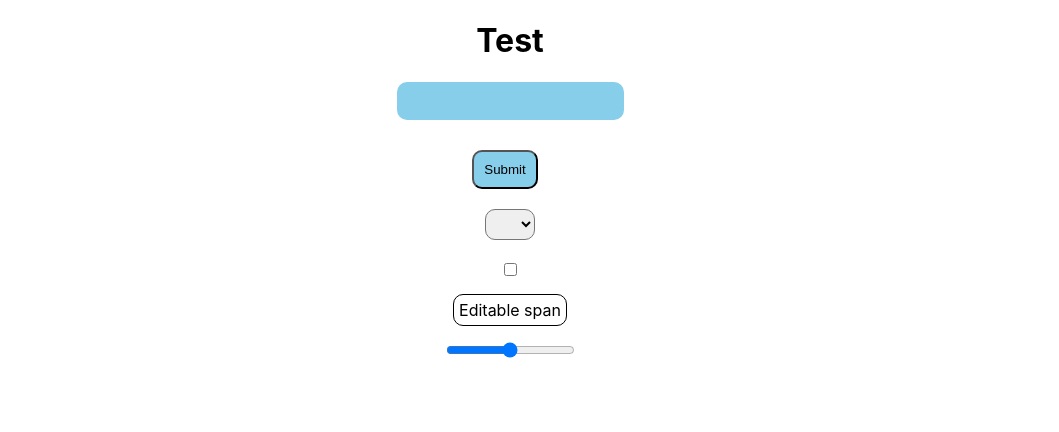
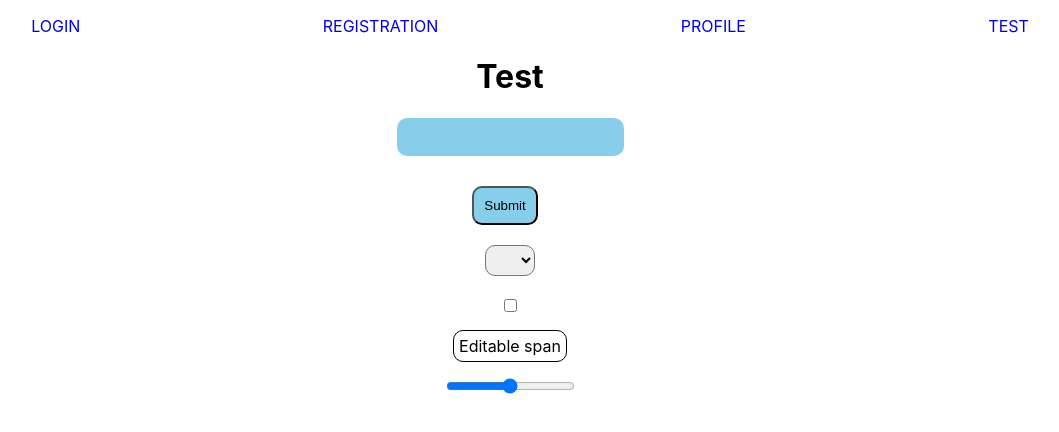
Before and after one commit to ElizarovArtem/Friday, a React (Create React App) app: page /#/test in a window 1280 px wide. Shown: the top 432 px of the page, without its empty margins (130-1189 px from the left). Built offline with nearby package versions, Linux system fonts and the light colour scheme.

Commit message:
refactor

```diff
--- a/src/App.tsx
+++ b/src/App.tsx
@@ -1,29 +1,15 @@
 import React from 'react';
-import {HashRouter, Redirect, Route, Switch} from 'react-router-dom';
+import {HashRouter} from 'react-router-dom';
 import './App.css';
-import {Login} from "./Components/Login/Login";
-import {Registration} from "./Components/Registration/Registration";
-import {Profile} from "./Components/Profile/Profile";
-import {PasswordRecovery} from "./Components/PasswordRecovery/PasswordRecovery";
-import {NewPasswordEnter} from "./Components/NewPasswordEnter/NewPasswordEnter";
-import {Test} from "./Components/Test/Test";
-import {Error} from "./Components/Error/Error";
+import {Header} from './Components/Header/Header';
+import {Routes} from './Components/Routes/Routes';
 
 function App() {
     return (
         <div className="App">
             <HashRouter>
-                <Switch>
-                    <Route path={"/"} exact render={() => <Redirect to={"/test"}/>}/>
-                    <Route path={'/login'} render={() => <Login/>}/>
-                    <Route path={'/registration'} render={() => <Registration/>}/>
-                    <Route path={'/profile'} render={() => <Profile/>}/>
-                    <Route path={'/pas-recovery'} render={() => <PasswordRecovery/>}/>
-                    <Route path={'/pas-enter'} render={() => <NewPasswordEnter/>}/>
-                    <Route path={'/test'} render={() => <Test/>}/>
-                    <Route path={'/404'} render={() => <Error/>}/>
-                    <Redirect from={'*'} to={'/404'}/>
-                </Switch>
+                <Header/>
+                <Routes/>
             </HashRouter>
         </div>
     );
--- /dev/null
+++ b/src/Components/Header/Header.module.css
@@ -0,0 +1,8 @@
+.list {
+    display: flex;
+    justify-content: space-around;
+    list-style-type: none;
+}
+.link {
+    text-decoration: none;
+}
--- /dev/null
+++ b/src/Components/Header/Header.tsx
@@ -0,0 +1,18 @@
+import React from "react";
+import {NavLink} from 'react-router-dom'
+import {ROUTE} from "../Routes/Routes";
+import s from './Header.module.css'
+
+
+export const Header = () => {
+    return (
+        <div>
+            <ul className={s.list}>
+                <li><NavLink className={s.link} to={ROUTE.LOGIN}>LOGIN</NavLink></li>
+                <li><NavLink className={s.link} to={ROUTE.REGISTRATION}>REGISTRATION</NavLink></li>
+                <li><NavLink className={s.link} to={ROUTE.PROFILE}>PROFILE</NavLink></li>
+                <li><NavLink className={s.link} to={ROUTE.TEST}>TEST</NavLink></li>
+            </ul>
+        </div>
+    )
+}
--- /dev/null
+++ b/src/Components/Routes/Routes.tsx
@@ -0,0 +1,37 @@
+import React from "react";
+import {HashRouter, Redirect, Route, Switch} from "react-router-dom";
+import {Registration} from "../Registration/Registration";
+import {Profile} from "../Profile/Profile";
+import {PasswordRecovery} from "../PasswordRecovery/PasswordRecovery";
+import {NewPasswordEnter} from "../NewPasswordEnter/NewPasswordEnter";
+import {Test} from "../Test/Test";
+import {Error} from "../Error/Error";
+import {Login} from "../Login/Login";
+
+export const ROUTE = {
+    LOGIN: '/login',
+    TEST: '/test',
+    REGISTRATION: '/registration',
+    PROFILE: '/profile',
+    PAS_RECOVERY: '/pas-recovery',
+    PAS_ENTER: '/pas-enter',
+    ERROR: '/404'
+}
+
+export const Routes = () => {
+    return (
+        <div>
+            <Switch>
+                <Route path={"/"} exact render={() => <Redirect to={ROUTE.TEST}/>}/>
+                <Route path={ROUTE.LOGIN} render={() => <Login/>}/>
+                <Route path={ROUTE.REGISTRATION} render={() => <Registration/>}/>
+                <Route path={ROUTE.PROFILE} render={() => <Profile/>}/>
+                <Route path={ROUTE.PAS_RECOVERY} render={() => <PasswordRecovery/>}/>
+                <Route path={ROUTE.PAS_ENTER} render={() => <NewPasswordEnter/>}/>
+                <Route path={ROUTE.TEST} render={() => <Test/>}/>
+                <Route path={ROUTE.ERROR} render={() => <Error/>}/>
+                <Redirect from={'*'} to={ROUTE.ERROR}/>
+            </Switch>
+        </div>
+    )
+}
```
